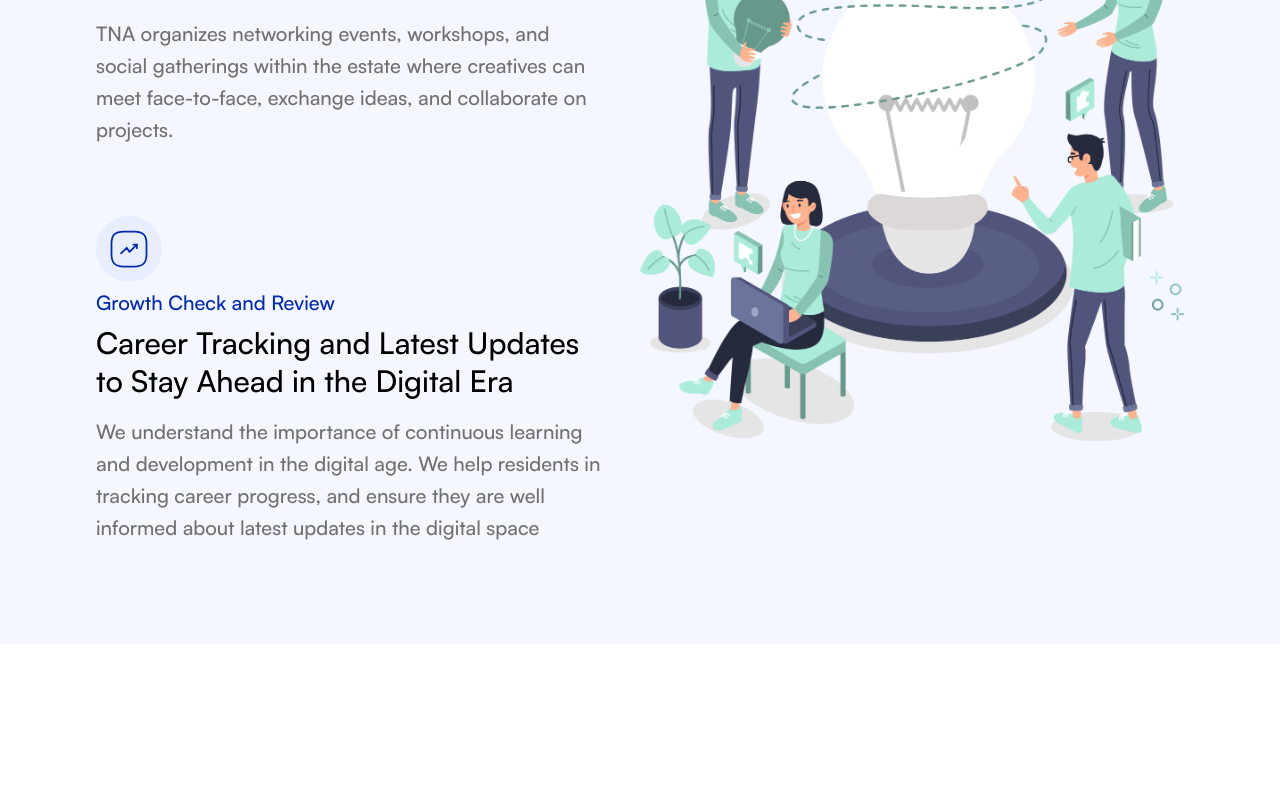
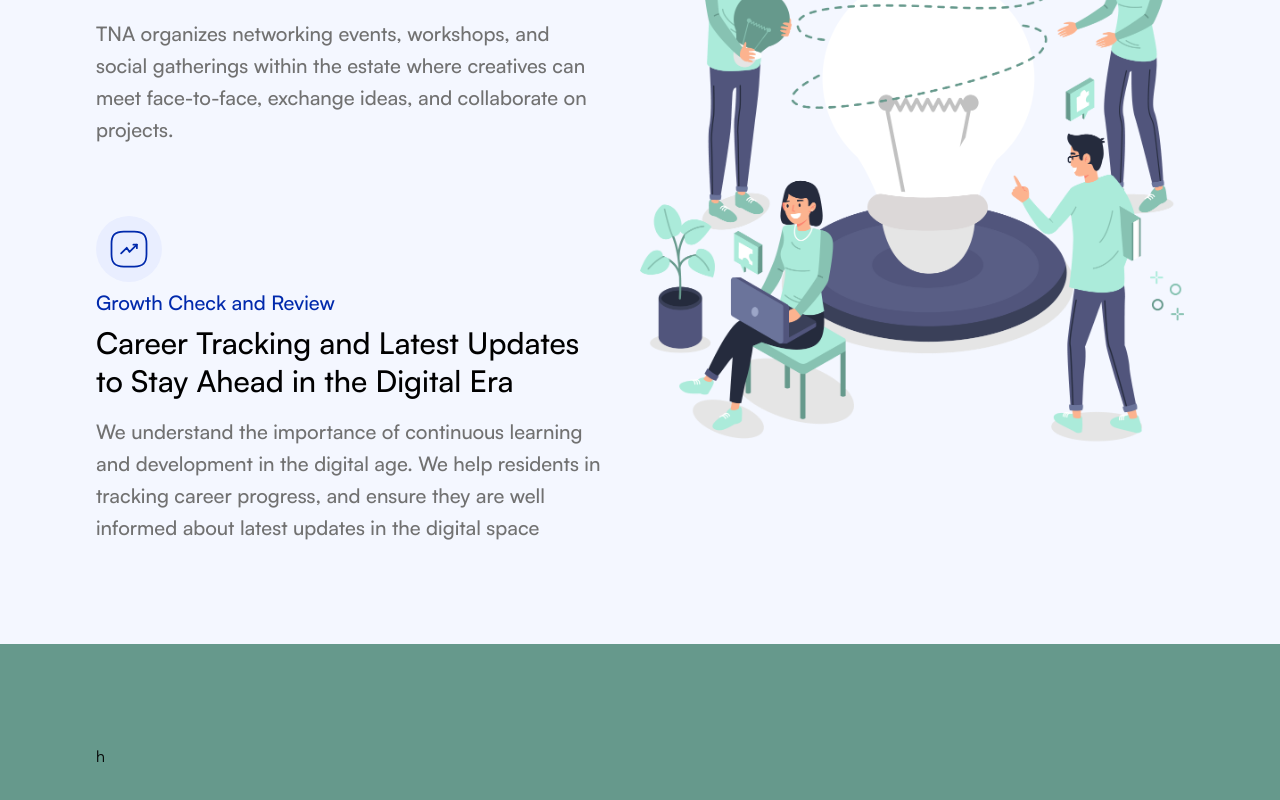
Before and after one commit to JosephOluOlofinte/tech-network-africa, a React (Vite) app: page / in a window 1280 px wide. Shown: the part 3934-4734 px from the top of the page. Before the commit the page ends 4578 px from the top, so only its background shows below. Built offline with nearby package versions, Linux system fonts and the light colour scheme; a web font is replaced by a local one.

Commit message:
started 'explore our marketplace' section

```diff
--- /dev/null
+++ b/src/pages/homepage/ExploreMarket.tsx
@@ -0,0 +1,16 @@
+
+import { Fragment } from "react/jsx-runtime";
+
+const ExploreMarket = () => {
+  return (
+    <Fragment>
+      <section className='bg-mintGreen3 h-fit py-[100px] flex justify-center'>
+        <div className='inner-container grid gap-[100px]'>
+          h
+        </div>
+      </section>
+    </Fragment>
+  );
+}
+
+export default ExploreMarket
--- a/src/pages/homepage/HomeComp.tsx
+++ b/src/pages/homepage/HomeComp.tsx
@@ -2,6 +2,7 @@
 
 import AnEstateMajorly from './AnEstateMajorly';
 import EForTechies from './EForTechies';
+import ExploreMarket from './ExploreMarket';
 import Hero from './Hero';
 import Mission from './Mission';
 import WhatWeOffer from './WhatWeOffer';
@@ -14,6 +15,7 @@ const HomeComp = () => {
       <EForTechies />
       <Mission />
       <AnEstateMajorly />
+      <ExploreMarket />
     </>
   );
 };
```
